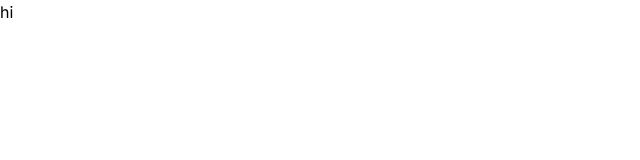
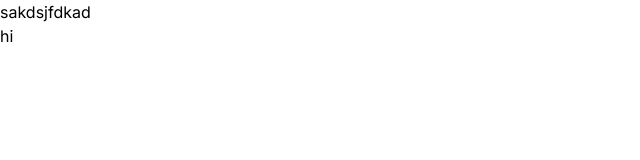
Before and after one commit to Oknehcvotil/masterskay, a Next.js app: page /en in a window 1280 px wide. Shown: the top 160 px of the page, without its empty margins (0-640 px from the left). Built offline with nearby package versions, Linux system fonts and the light colour scheme.

Commit message:
Update layout.tsx

```diff
--- a/src/app/[lang]/layout.tsx
+++ b/src/app/[lang]/layout.tsx
@@ -28,7 +28,10 @@
 }>) {
   return (
     <html lang={params.lang}>
-      <body className={inter.className}>{children}</body>
+      <body className={inter.className}>
+        <header>sakdsjfdkad</header>
+        {children}
+      </body>
     </html>
   );
 }
```
